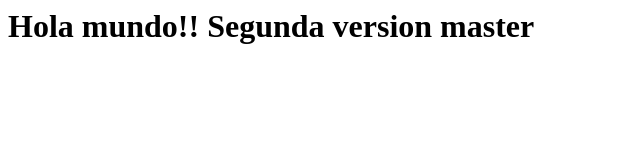
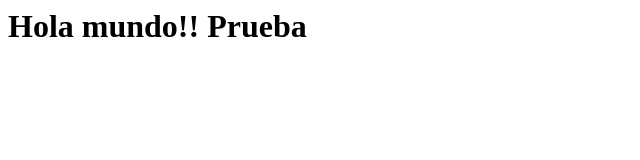
Before and after one commit to javalgon/jag-testing-devops, a plain HTML site: page index.html in a window 1280 px wide. Shown: the whole page, without its empty margins (0-640 px from the left). Drawn offline with Linux system fonts and the light colour scheme.

Commit message:
Cambiando index.html

```diff
--- a/index.html
+++ b/index.html
@@ -3,7 +3,7 @@
 <body>
 <h1>
 Hola mundo!!
-Segunda version master
+Prueba
 </h1>
 <body/>
 </html>
```
